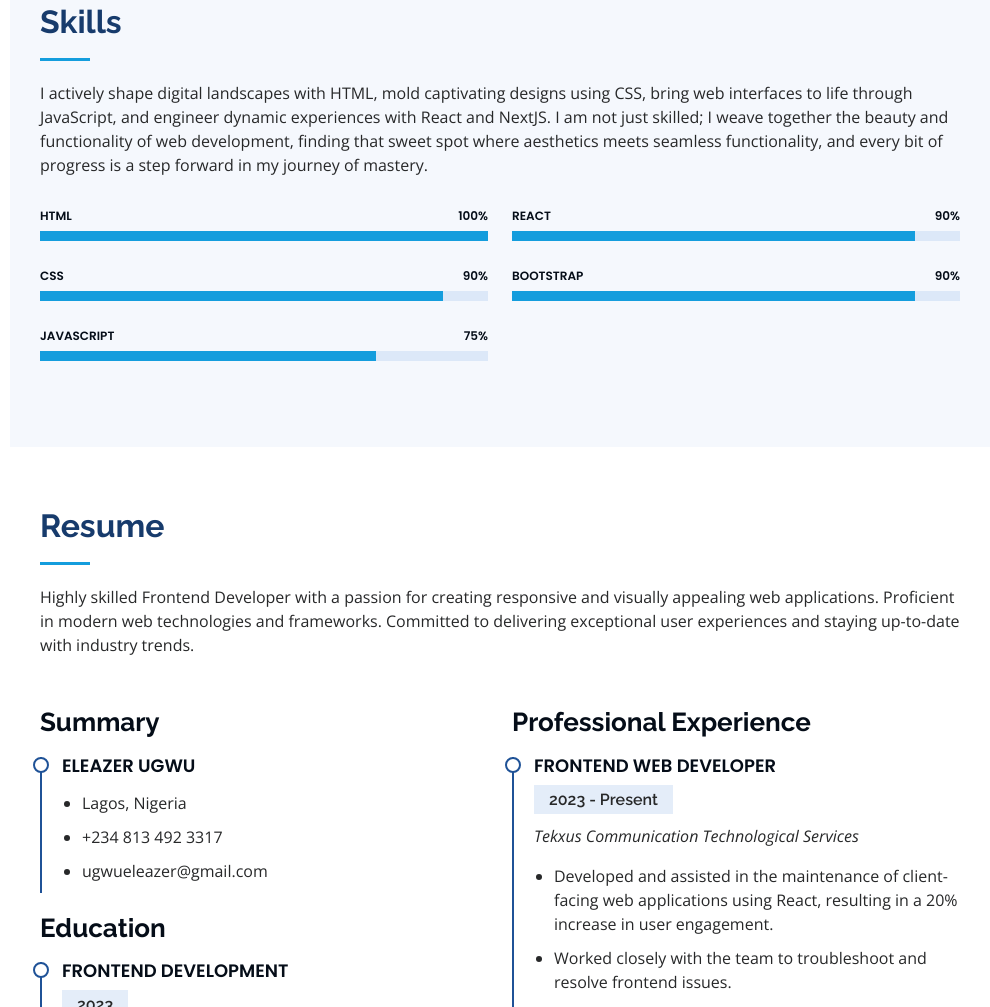
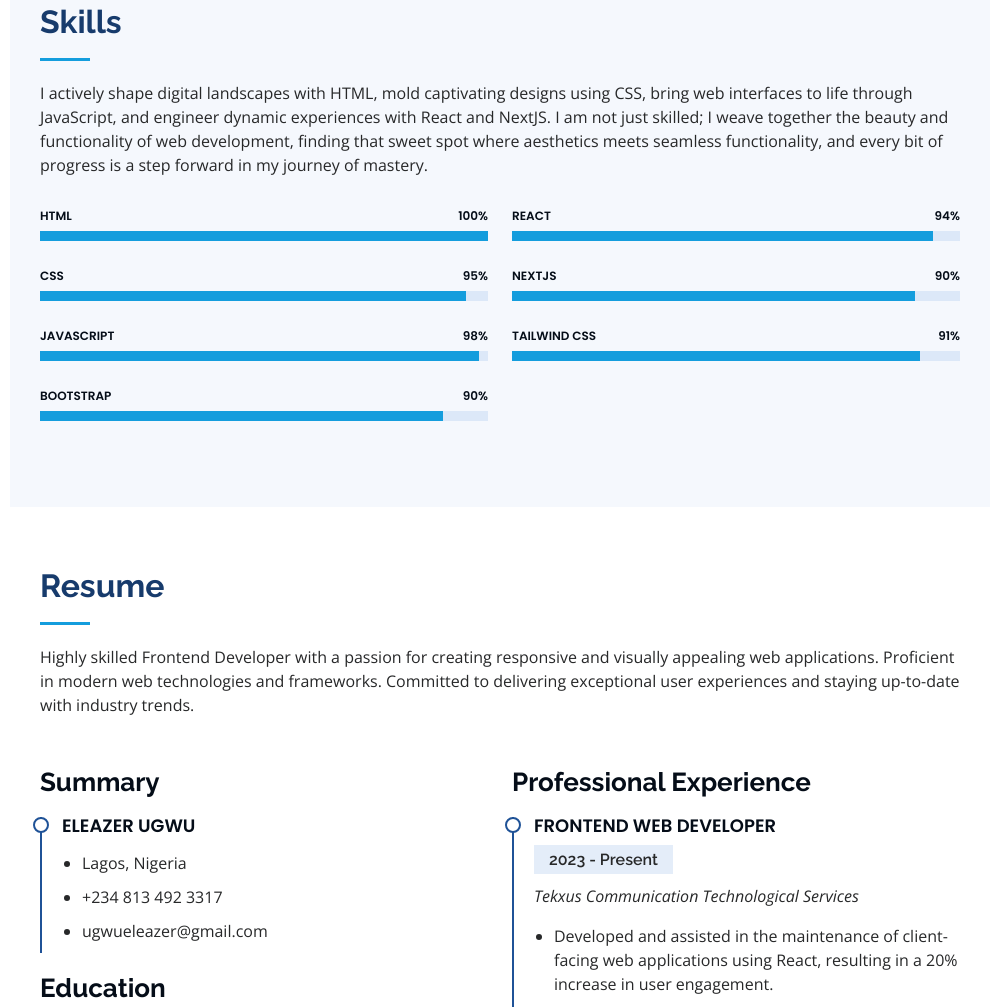
Before and after one commit to MobuchiElly/buchidev_portfolio, a plain HTML site: page index.html in a window 1280 px wide. Shown: the part 1625-2632 px from the top of the page, without its empty margins (290-1280 px from the left). Drawn offline with nearby package versions, Linux system fonts and the light colour scheme.

Commit message:
created and updated favicon

```diff
--- a/index.html
+++ b/index.html
@@ -10,8 +10,8 @@
   <meta content="" name="keywords">
 
   <!-- Favicons -->
-  <link href="assets/img/favicon.png" rel="icon">
-  <link href="assets/img/apple-touch-icon.png" rel="apple-touch-icon">
+  <link href="assets/img/favicon.ico" rel="icon">
+  <link href="assets/img/buchiapple-touch-icon.png" rel="apple-touch-icon">
 
   <!-- Google Fonts -->
   <link href="https://fonts.googleapis.com/css?family=Open+Sans:300,300i,400,400i,600,600i,700,700i|Raleway:300,300i,400,400i,500,500i,600,600i,700,700i|Poppins:300,300i,400,400i,500,500i,600,600i,700,700i" rel="stylesheet">
@@ -160,16 +160,23 @@
             </div>
 
             <div class="progress">
-              <span class="skill">CSS <i class="val">90%</i></span>
+              <span class="skill">CSS <i class="val">95%</i></span>
               <div class="progress-bar-wrap">
-                <div class="progress-bar" role="progressbar" aria-valuenow="90" aria-valuemin="0" aria-valuemax="100"></div>
+                <div class="progress-bar" role="progressbar" aria-valuenow="95" aria-valuemin="0" aria-valuemax="100"></div>
               </div>
             </div>
 
             <div class="progress">
-              <span class="skill">JavaScript <i class="val">75%</i></span>
+              <span class="skill">JavaScript <i class="val">98%</i></span>
               <div class="progress-bar-wrap">
-                <div class="progress-bar" role="progressbar" aria-valuenow="75" aria-valuemin="0" aria-valuemax="100"></div>
+                <div class="progress-bar" role="progressbar" aria-valuenow="98" aria-valuemin="0" aria-valuemax="100"></div>
+              </div>
+            </div>
+
+            <div class="progress">
+              <span class="skill">Bootstrap <i class="val">90%</i></span>
+              <div class="progress-bar-wrap">
+                <div class="progress-bar" role="progressbar" aria-valuenow="90" aria-valuemin="0" aria-valuemax="100"></div>
               </div>
             </div>
 
@@ -178,16 +185,23 @@
           <div class="col-lg-6" data-aos="fade-up" data-aos-delay="100">
 
             <div class="progress">
-              <span class="skill">React <i class="val">90%</i></span>
+              <span class="skill">React <i class="val">94%</i></span>
+              <div class="progress-bar-wrap">
+                <div class="progress-bar" role="progressbar" aria-valuenow="94" aria-valuemin="0" aria-valuemax="100"></div>
+              </div>
+            </div>
+
+            <div class="progress">
+              <span class="skill">NextJS <i class="val">90%</i></span>
               <div class="progress-bar-wrap">
                 <div class="progress-bar" role="progressbar" aria-valuenow="90" aria-valuemin="0" aria-valuemax="100"></div>
               </div>
             </div>
 
             <div class="progress">
-              <span class="skill">Bootstrap <i class="val">90%</i></span>
+              <span class="skill">Tailwind CSS <i class="val">91%</i></span>
               <div class="progress-bar-wrap">
-                <div class="progress-bar" role="progressbar" aria-valuenow="90" aria-valuemin="0" aria-valuemax="100"></div>
+                <div class="progress-bar" role="progressbar" aria-valuenow="91" aria-valuemin="0" aria-valuemax="100"></div>
               </div>
             </div>
 
@@ -286,17 +300,6 @@
           <h2>Portfolio</h2>
           <p>Hover over each project to either visit live web application or preview project.</p>
         </div>
-
-        <!-- <div class="row" data-aos="fade-up">
-          <div class="col-lg-12 d-flex justify-content-center">
-            <ul id="portfolio-flters">
-              <li data-filter="*" class="filter-active">All</li>
-              <li data-filter=".filter-app">App</li>
-              <li data-filter=".filter-card">Card</li>
-              <li data-filter=".filter-web">Web</li>
-            </ul>
-          </div>
-        </div> -->
 
         <div class="row portfolio-container" data-aos="fade-up" data-aos-delay="100">
 
```
Also changed, not shown: assets/img/android-chrome-192x192.png (added), assets/img/android-chrome-512x512.png (added), assets/img/buchiapple-touch-icon.png (added), assets/img/favicon.ico (added), assets/img/faviconbuchi.ico (added), assets/img/portfolio/portfolio-1.JPG (deleted), assets/img/portfolio/portfolio-2.JPG (deleted).
